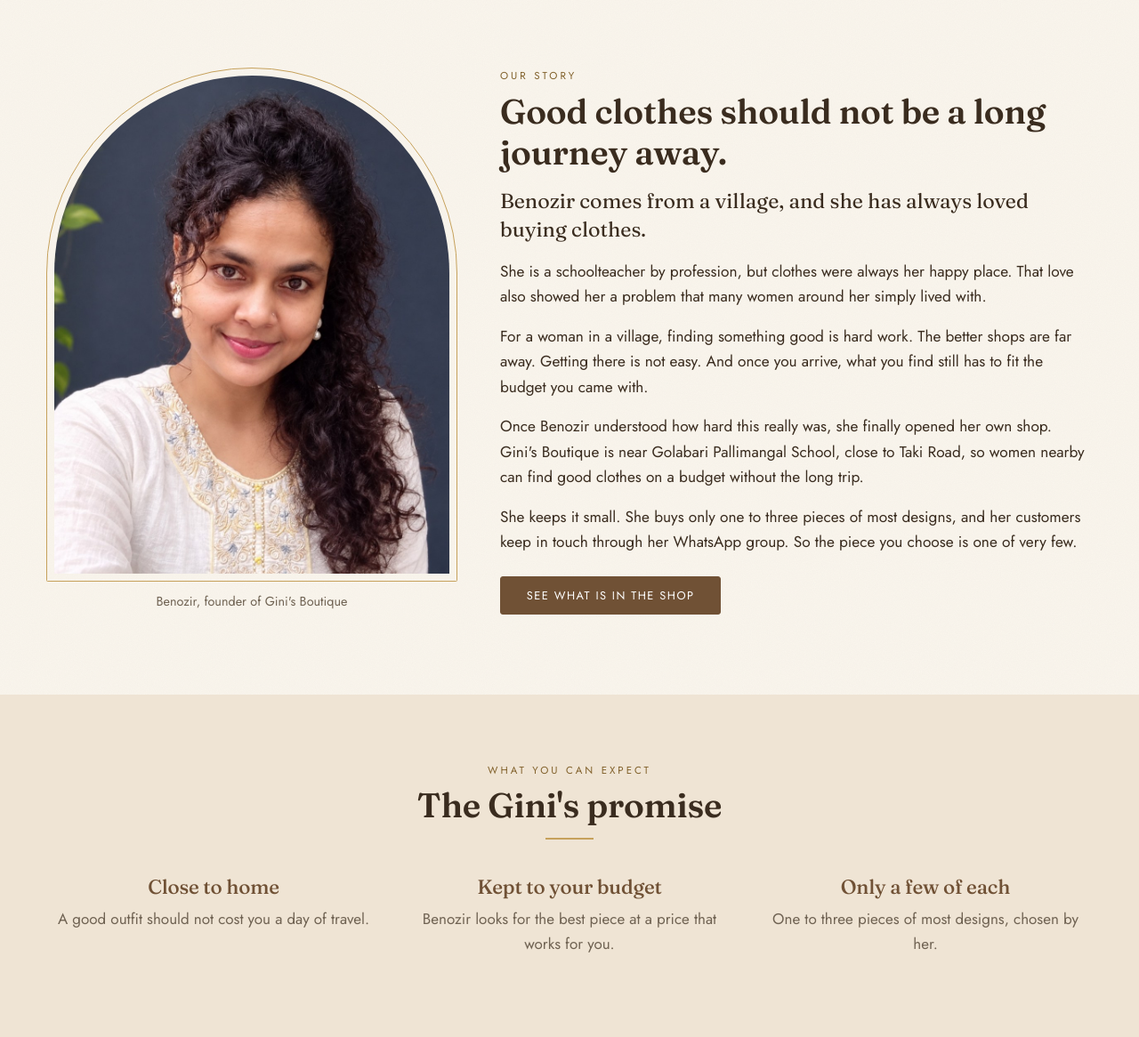
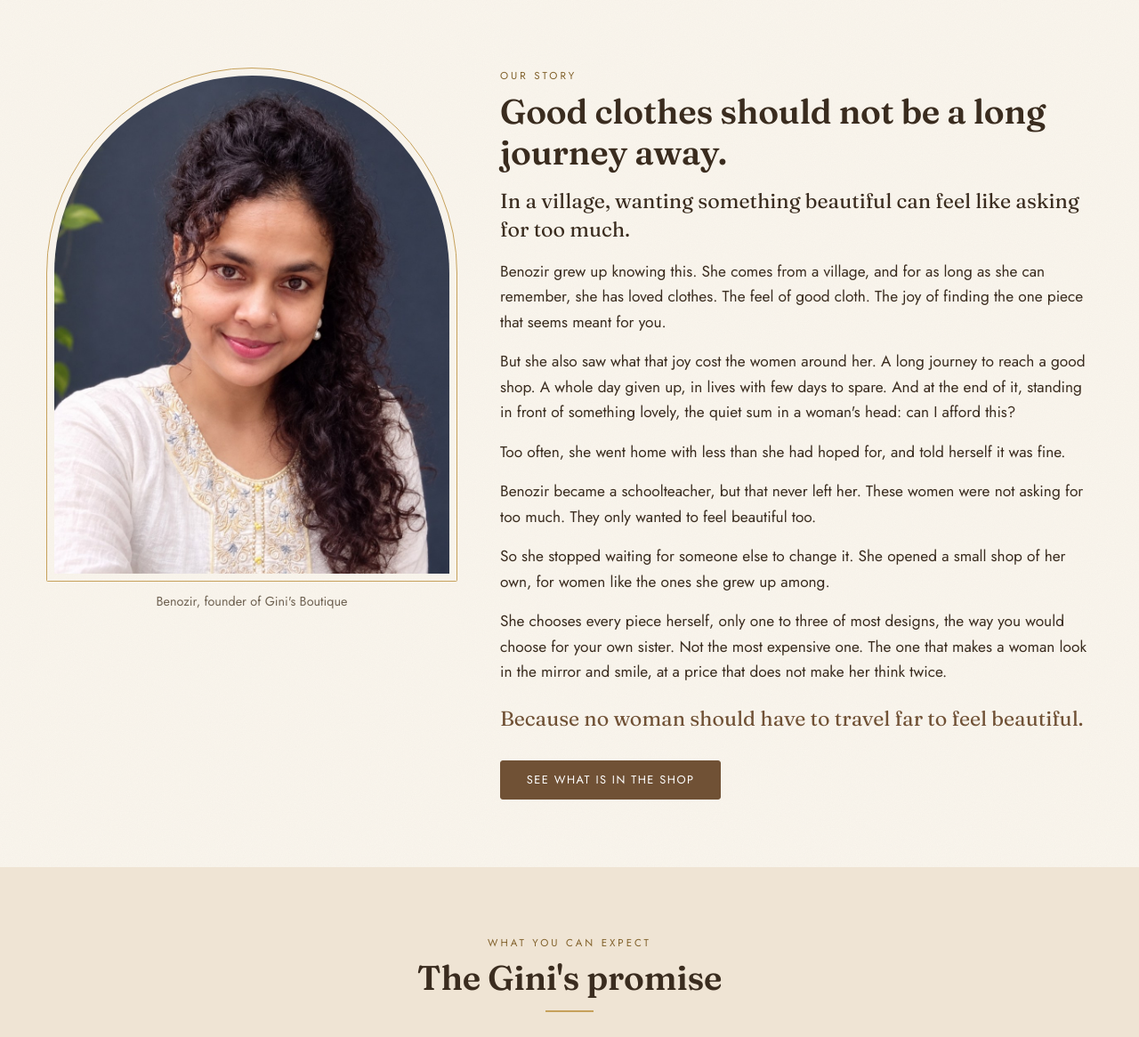
Before and after one commit to mody-sahariar1/ginis-boutique, a Flask app: page /about in a window 1280 px wide. Shown: the part 82-1248 px from the top of the page at 89% size. Run offline with Flask 3, Linux system fonts and the light colour scheme.

Commit message:
Retell Benozir's story with more heart
Keep this section to the story alone: no location or contact details.

Co-Authored-By: Claude Opus 5.5 <noreply@anthropic.com>

```diff
--- a/docs/index.html
+++ b/docs/index.html
@@ -320,7 +320,7 @@
       <div class="col-md-7">
         <span class="section-eyebrow">Why this shop exists</span>
         <h2 class="section-title text-start">Good clothes should not be a long journey away.</h2>
-        <p class="story-text">Benozir comes from a village, and she has always loved buying clothes. She also saw how hard it is for village women to travel to a good shop and still find the best piece for their budget. So she finally opened one close to home.</p>
+        <p class="story-text">In a village, wanting something beautiful can feel like asking for too much. Benozir, who has loved clothes all her life, saw how far women had to travel and how carefully they had to count. So she opened a small shop of her own, for them.</p>
         <a class="btn btn-outline-brand mt-2" href="about.html">Read her story</a>
       </div>
     </div>
--- a/docs/static/css/style.css
+++ b/docs/static/css/style.css
@@ -362,6 +362,7 @@ body {
 /* ---------- Story ---------- */
 .story-body p { font-size: 1.08rem; }
 .story-body .story-lead { font-family: var(--font-display); font-size: 1.45rem; line-height: 1.4; }
+.story-body .story-close { font-family: var(--font-display); font-size: 1.45rem; line-height: 1.4; color: var(--brand); margin: 1.4rem 0; }
 .photo-caption { text-align: center; color: var(--muted); font-size: .9rem; margin-top: .7rem; }
 .promise-title { color: var(--brand); font-size: 1.4rem; }
 .promise-text { color: var(--muted); }
--- a/shop_config.py
+++ b/shop_config.py
@@ -29,9 +29,9 @@ SHOP = {
     "owner_photo": "img/benozir-portrait.jpg",  # under static/
     "owner_note": _env(
         "SHOP_OWNER_NOTE",
-        "Benozir comes from a village, and she has always loved buying clothes. She also "
-        "saw how hard it is for village women to travel to a good shop and still find the "
-        "best piece for their budget. So she finally opened one close to home.",
+        "In a village, wanting something beautiful can feel like asking for too much. "
+        "Benozir, who has loved clothes all her life, saw how far women had to travel and "
+        "how carefully they had to count. So she opened a small shop of her own, for them.",
     ),
     # Location
     "address_line": _env("SHOP_ADDRESS_LINE", "Near Golabari Pallimangal School and Taki Road, Golabari"),
--- a/static/css/style.css
+++ b/static/css/style.css
@@ -362,6 +362,7 @@ body {
 /* ---------- Story ---------- */
 .story-body p { font-size: 1.08rem; }
 .story-body .story-lead { font-family: var(--font-display); font-size: 1.45rem; line-height: 1.4; }
+.story-body .story-close { font-family: var(--font-display); font-size: 1.45rem; line-height: 1.4; color: var(--brand); margin: 1.4rem 0; }
 .photo-caption { text-align: center; color: var(--muted); font-size: .9rem; margin-top: .7rem; }
 .promise-title { color: var(--brand); font-size: 1.4rem; }
 .promise-text { color: var(--muted); }
--- a/templates/about.html
+++ b/templates/about.html
@@ -13,15 +13,21 @@
         <span class="section-eyebrow">Our Story</span>
         <h1 class="section-title text-start">Good clothes should not be a long journey away.</h1>
 
-        <p class="story-lead">{{ shop.owner_name }} comes from a village, and she has always loved buying clothes.</p>
+        <p class="story-lead">In a village, wanting something beautiful can feel like asking for too much.</p>
 
-        <p>She is a schoolteacher by profession, but clothes were always her happy place. That love also showed her a problem that many women around her simply lived with.</p>
+        <p>{{ shop.owner_name }} grew up knowing this. She comes from a village, and for as long as she can remember, she has loved clothes. The feel of good cloth. The joy of finding the one piece that seems meant for you.</p>
 
-        <p>For a woman in a village, finding something good is hard work. The better shops are far away. Getting there is not easy. And once you arrive, what you find still has to fit the budget you came with.</p>
+        <p>But she also saw what that joy cost the women around her. A long journey to reach a good shop. A whole day given up, in lives with few days to spare. And at the end of it, standing in front of something lovely, the quiet sum in a woman's head: can I afford this?</p>
 
-        <p>Once {{ shop.owner_name }} understood how hard this really was, she finally opened her own shop. {{ shop.name }} is near Golabari Pallimangal School, close to Taki Road, so women nearby can find good clothes on a budget without the long trip.</p>
+        <p>Too often, she went home with less than she had hoped for, and told herself it was fine.</p>
 
-        <p>She keeps it small. She buys only one to three pieces of most designs, and her customers keep in touch through her WhatsApp group. So the piece you choose is one of very few.</p>
+        <p>{{ shop.owner_name }} became a schoolteacher, but that never left her. These women were not asking for too much. They only wanted to feel beautiful too.</p>
+
+        <p>So she stopped waiting for someone else to change it. She opened a small shop of her own, for women like the ones she grew up among.</p>
+
+        <p>She chooses every piece herself, only one to three of most designs, the way you would choose for your own sister. Not the most expensive one. The one that makes a woman look in the mirror and smile, at a price that does not make her think twice.</p>
+
+        <p class="story-close">Because no woman should have to travel far to feel beautiful.</p>
 
         <a class="btn btn-brand mt-2" href="{{ url_for('catalog') }}">See what is in the shop</a>
       </div>
```
Also changed, not shown: docs/about.html (+11 -5 lines).
